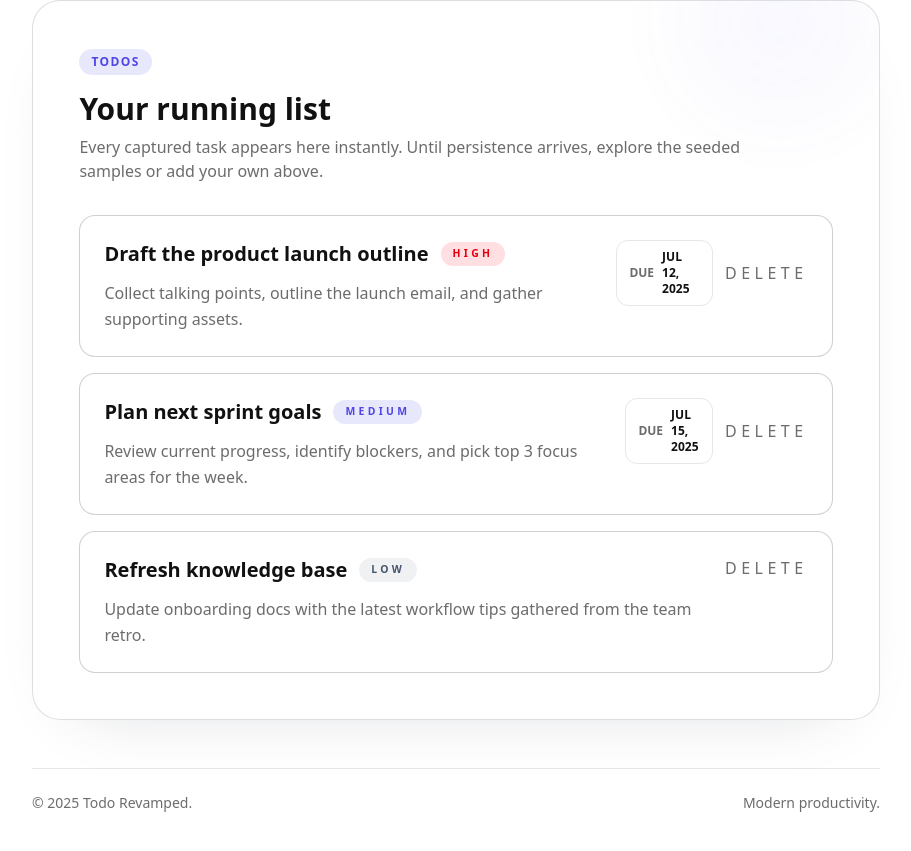
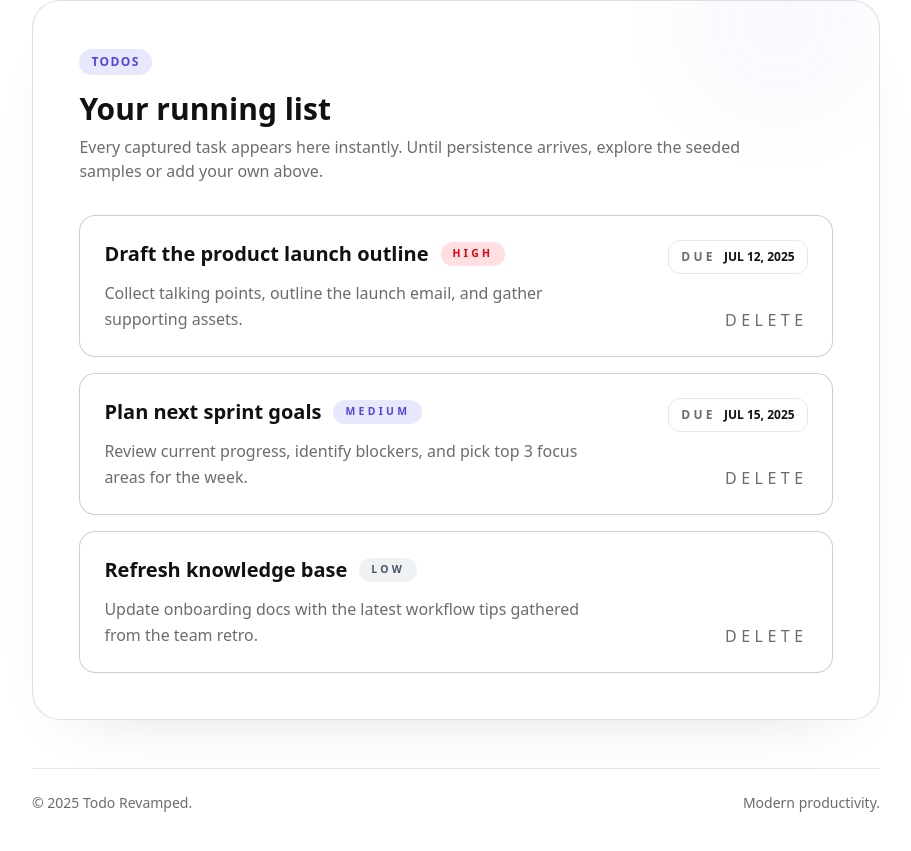
Before and after one commit to olehsubo/todo-revamped, a Next.js app: page / in a window 1280 px wide. Shown: the part 1105-1956 px from the top of the page, without its empty margins (184-1095 px from the left). Built offline with nearby package versions, Linux system fonts and the light colour scheme.

Commit message:
styles: redesign

```diff
--- a/components/todo-list.tsx
+++ b/components/todo-list.tsx
@@ -84,10 +84,26 @@ export function TodoList({ todos = seededTodos, onDelete }: TodoListProps) {
             return (
               <li
                 key={todo.id}
-                className='border-subtle-strong group rounded-2xl border bg-[var(--surface-panel)] p-6 transition duration-200 ease-in-out hover:-translate-y-0.5 hover:shadow-[0_18px_38px_-32px_var(--shadow-soft)]'
+                className='border-subtle-strong group relative rounded-2xl border bg-[var(--surface-panel)] p-6 transition duration-200 ease-in-out hover:-translate-y-0.5 hover:shadow-[0_18px_38px_-32px_var(--shadow-soft)]'
               >
+                {dueDate ? (
+                  <>
+                    <div className='border-subtle mb-4 inline-flex items-center gap-2 rounded-xl border px-3 py-2 text-xs font-semibold uppercase tracking-[0.28em] text-subtle sm:hidden'>
+                      <span>Due</span>
+                      <span className='text-[color:var(--foreground)] tracking-normal'>
+                        {dueDate}
+                      </span>
+                    </div>
+                    <div className='border-subtle absolute right-6 top-6 hidden items-center gap-2 rounded-xl border px-3 py-2 text-xs font-semibold uppercase tracking-[0.28em] text-subtle sm:inline-flex'>
+                      <span>Due</span>
+                      <span className='text-[color:var(--foreground)] tracking-normal'>
+                        {dueDate}
+                      </span>
+                    </div>
+                  </>
+                ) : null}
                 <div className='flex flex-col gap-4 sm:flex-row sm:items-start sm:justify-between'>
-                  <div className='flex flex-col gap-3'>
+                  <div className='flex flex-col gap-3 sm:pr-28'>
                     <div className='flex flex-wrap items-center gap-3'>
                       <h3 className='text-lg font-semibold sm:text-xl'>
                         {todo.title}
@@ -104,15 +120,7 @@ export function TodoList({ todos = seededTodos, onDelete }: TodoListProps) {
                       {todo.description}
                     </p>
                   </div>
-                  <div className='flex items-center gap-3 self-start'>
-                    {dueDate ? (
-                      <div className='border-subtle inline-flex items-center gap-2 rounded-xl border px-3 py-2 text-xs font-semibold uppercase  text-subtle'>
-                        <span>Due</span>
-                        <span className='text-[color:var(--foreground)] tracking-normal'>
-                          {dueDate}
-                        </span>
-                      </div>
-                    ) : null}
+                  <div className='flex items-center gap-3 self-start sm:self-end'>
                     {onDelete ? (
                       <button
                         type='button'
```
